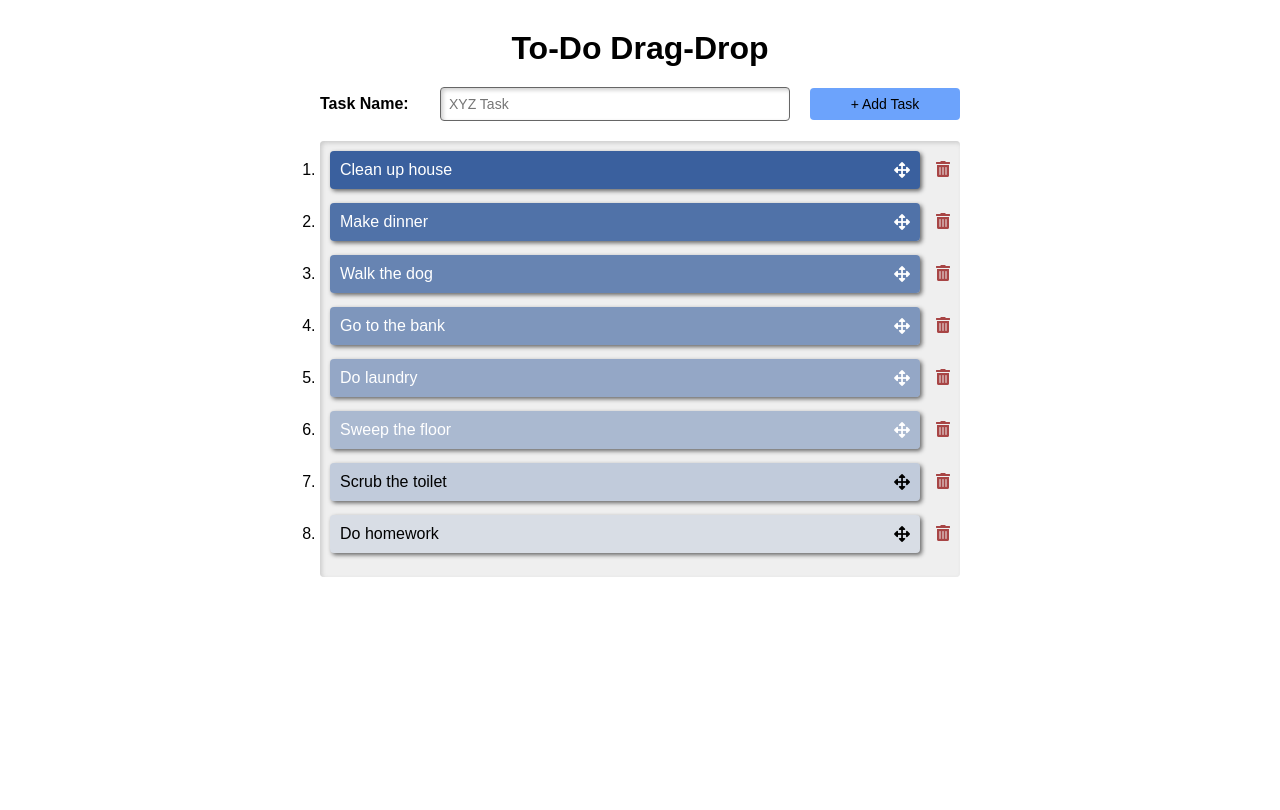
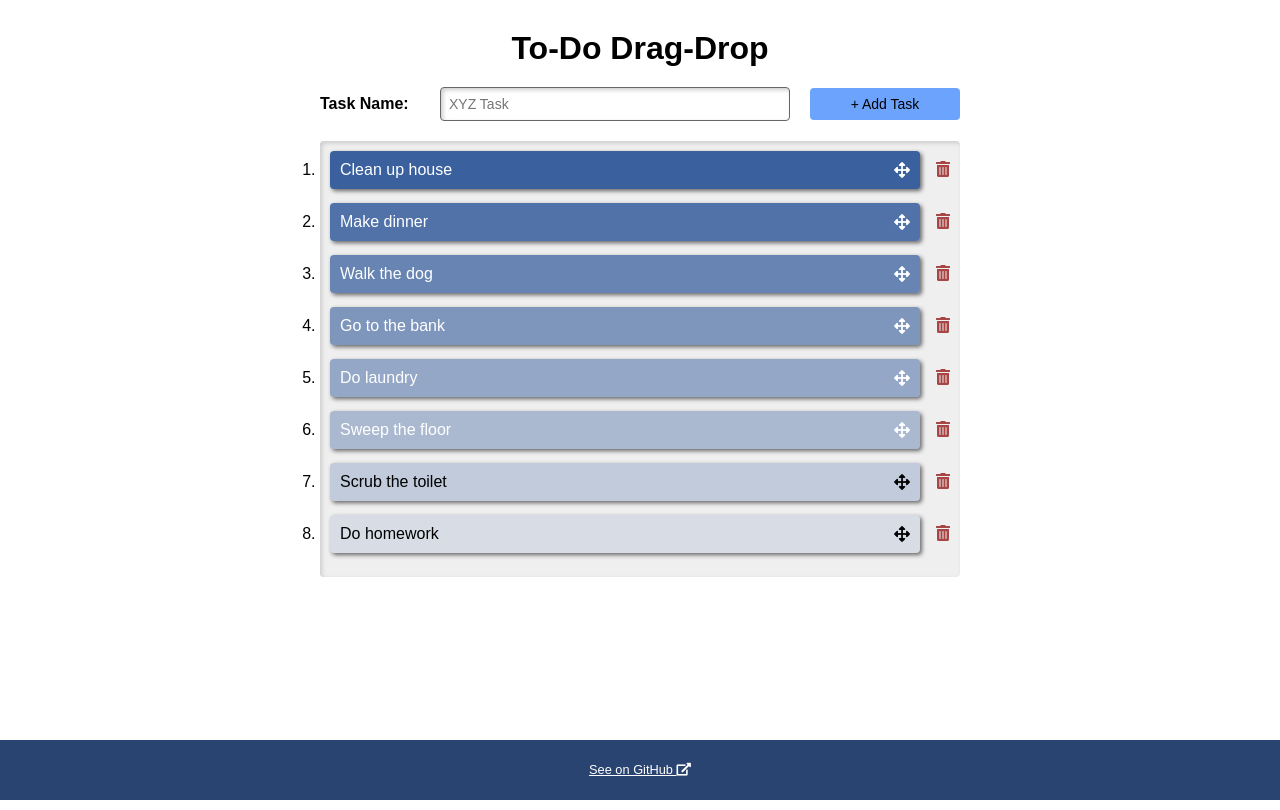
Before and after one commit to siuangie91/react-dragdrop, a React (Create React App) app: page / in a window 1280 px wide. Built offline with nearby package versions, Linux system fonts and the light colour scheme; the HTML template or start-up script is replaced by a standard one.

Commit message:
add footer

```diff
--- a/public/index.html
+++ b/public/index.html
@@ -18,6 +18,8 @@
   <body>
     <noscript>You need to enable JavaScript to run this app.</noscript>
     <div id="root"></div>
-
+    <footer>
+      <a href="https://github.com/siuangie91/react-dragdrop" target="_blank">See on GitHub <i class="fas fa-external-link-alt"></i></a>
+    </footer>
   </body>
 </html>
--- a/public/style.css
+++ b/public/style.css
@@ -6,13 +6,25 @@
 }
 
 html, body {
-	height: 100vh;
 	font-family: sans-serif;
+}
+
+footer {
+	height: 60px;
+	margin-top: 20px;
+	background: #294470;
+	text-align: center;
+	font-size: 0.8rem;
+	line-height: 60px;
+}
+
+footer a {
+	color: #fff;
 }
 
 #root {
 	max-width: 700px;
-	height: 100%;
+	min-height: calc(100vh - 80px);
 	margin: 0 auto;
 	padding: 10px 30px;
 }
```
